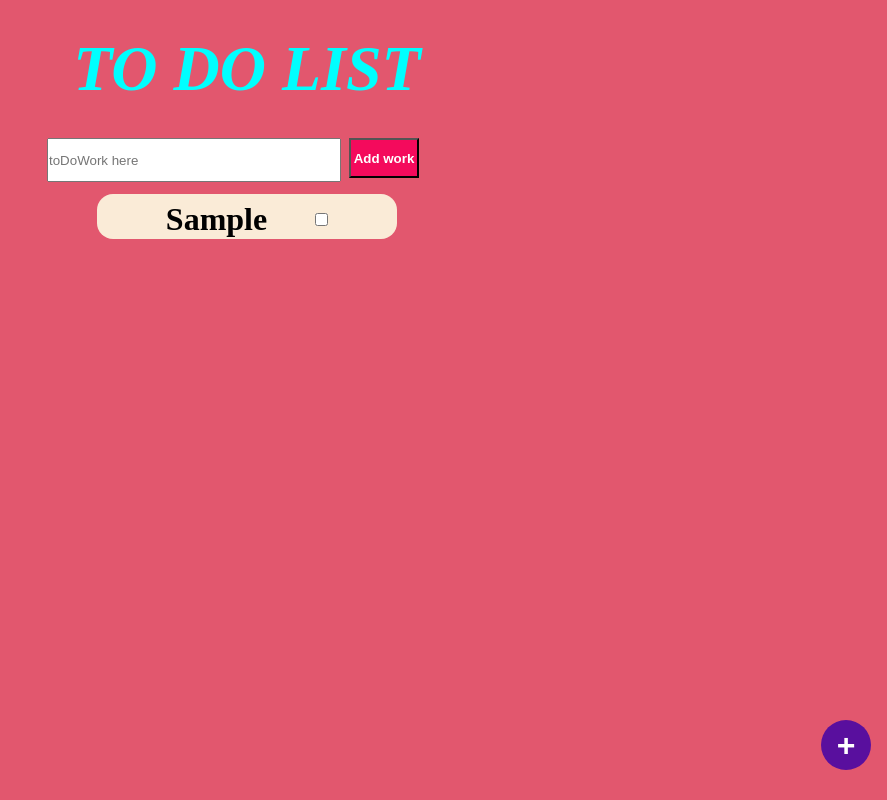
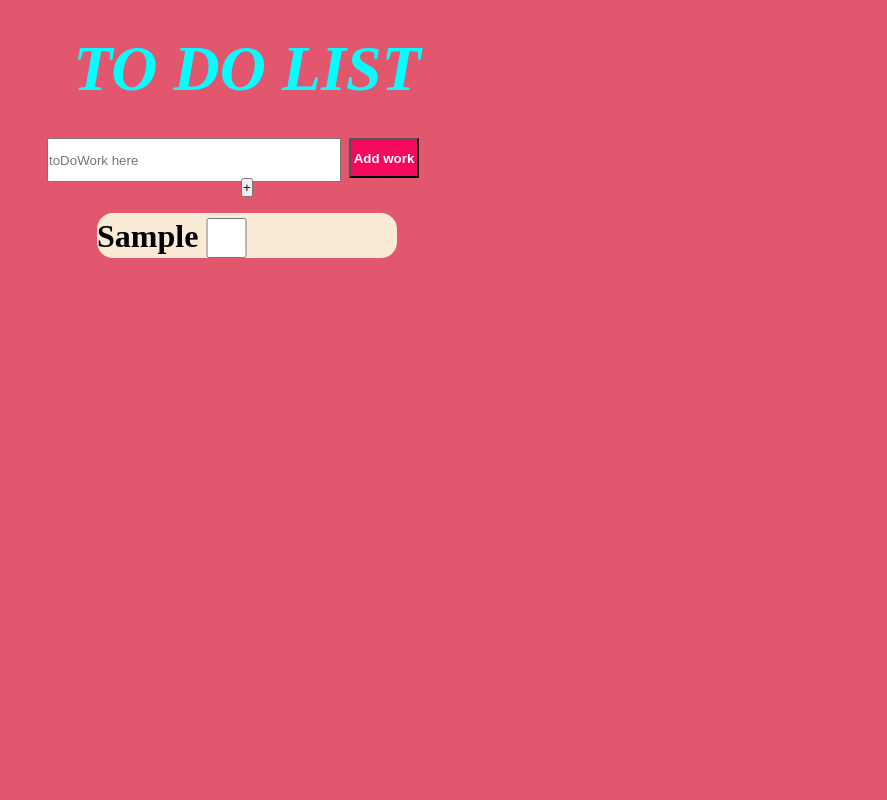
Before and after one commit to Shreya-web827/TO-DO-LIST, a plain HTML site: page ToDoListProject/index.html in a window 1280 px wide. Both pictures are taken after typing "Sample" into the empty fields and a click on the button "Add work". Shown: the whole page, without its empty margins (393-1280 px from the left). Drawn offline with Linux system fonts and the light colour scheme.

Commit message:
Update toDoList.css

```diff
--- a/ToDoListProject/toDoList.css
+++ b/ToDoListProject/toDoList.css
@@ -14,23 +14,6 @@ h2{
     font-style: italic;
     color:aqua;
     margin: 2rem;
-}
-.plus{
-    width: 50px;
-    height: 50px;
-    border-radius: 50%;
-    border: none;
-    background-color: rgb(89, 15, 158);
-    position: fixed;
-    right:1rem;
-    top:90vh;
-    text-align: center;
-    color: rgb(255, 255, 255);
-    font-size: 2rem;
-    font-weight: 600;
-}
-.plus:hover{
-    background-color: rgb(84, 11, 152);
 }
 .addTask{
     height:40px;
@@ -53,10 +36,10 @@ h2{
     transform: scale(1.1);
 }
 .listStyle{
-    display: flex;
-    justify-content: center;
-    align-items: center;
-    gap:3rem;
+    display: grid;
+    grid-template-columns: 1fr 1fr 1fr 1fr 1fr;
+    grid-template-rows: 1fr;
+    gap:0.4rem;
     height:40px;
     width:300px;
     background-color: antiquewhite;
@@ -69,3 +52,17 @@ h2{
     /* position: absolute;
     top:15rem; */
 }
+.check{
+    grid-area: 1/4/2/5;
+    width:20px;
+    height: 20px;
+    align-self: center;
+}
+.delBtn{
+    grid-area: 1/5/2/6;
+    height:37px;
+    width:37px;
+}
+.delBtn:hover{
+    transform: scale(1.2);
+}
```
